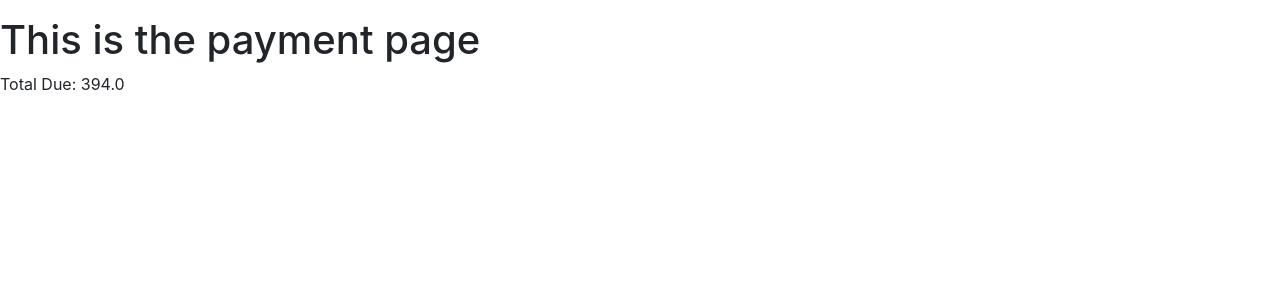
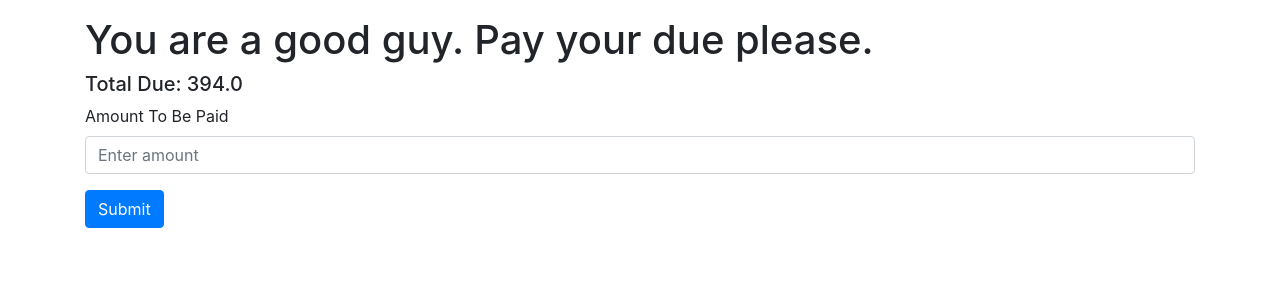
Before and after one commit to basanti7/mystore, a Django app: page /due/bill/payment?id=21 in a window 1280 px wide. Shown: the part 56-356 px from the top of the page. Run offline with Django 4.2, Linux system fonts and the light colour scheme; data comes from the database, SQL or seed files in the repository; both versions use the stored data as it was after the commit; some libraries are stand-ins or nearby versions.

Commit message:
Validation Added to payment form

```diff
--- a/static/js/billing.js
+++ b/static/js/billing.js
@@ -138,8 +138,8 @@ function getCurrentDate() {
     const formattedDate = `${year}-${month}-${day}`;
     // Set the default value of the input field to the current date
     document.getElementById('date_input').value = formattedDate
+}
 
-}
 function handleDiscount(){
     let dis = document.getElementById('discount_input').value
     document.getElementById('discount').value = dis
@@ -150,3 +150,37 @@ function handleDateInput(){
     console.log('changed date is : ' + changedDate)
 }
 getCurrentDate()
+
+// payment.html page
+function confirmSubmit() {
+    // Display a confirmation dialog
+    if (confirm("Are you sure you want to submit this form?")) {
+        // If the user confirms, submit the form
+        document.getElementById("due-payment-form").submit();
+        return true;
+    } else {
+        // If the user cancels, don't submit the form
+        return false;
+    }
+}
+
+
+function validateDueInput(event) {
+    // alert("hell")
+    const numberInput = document.getElementById("due_amount_pay");
+    const inputValue = parseFloat(numberInput.value);
+    console.log(event.keyCode)
+    if(event.keyCode == 189){
+        alert("Enter positive numbers only")
+        numberInput.value = 0
+    }
+    // if(inputValue.trim() === ""){}
+    else if (numberInput.value.trim() === "-" || inputValue < 0) {
+        // numberInput.setCustomValidity("Please enter a positive number.");
+        alert("Enter positive numbers only")
+        numberInput.value = 0
+    } else {
+        numberInput.setCustomValidity("");
+    }
+}
+// end of payment.html
--- a/templates/payment.html
+++ b/templates/payment.html
@@ -1,6 +1,18 @@
-{% extends "base.html" %}
+{% extends 'base.html' %}
 {% block content %}
-<h1>This is the payment page</h1>
+  <div class="container">
+    <h1>You are a good guy. Pay your due please.</h1>
 
-Total Due: {{total_due}}
-{% endblock  %}
+    <h5>Total Due: {{ total_due }}</h5>
+
+    <form id='due-payment-form'>
+      <div class="form-group">
+        <label for="due_amount_pay">Amount To Be Paid</label>
+        <input id='due_amount_pay' onkeyup="validateDueInput(event)" type="number" class="form-control" aria-describedby="emailHelp" placeholder="Enter amount" />
+      </div>
+
+      <button type="submit" class="btn btn-primary" onclick="return confirmSubmit()">Submit</button>
+    </form>
+  </div>
+  <script src="/static/js/billing.js" type="text/javascript"></script>
+{% endblock %}
```
Also changed, not shown: db.sqlite3.
